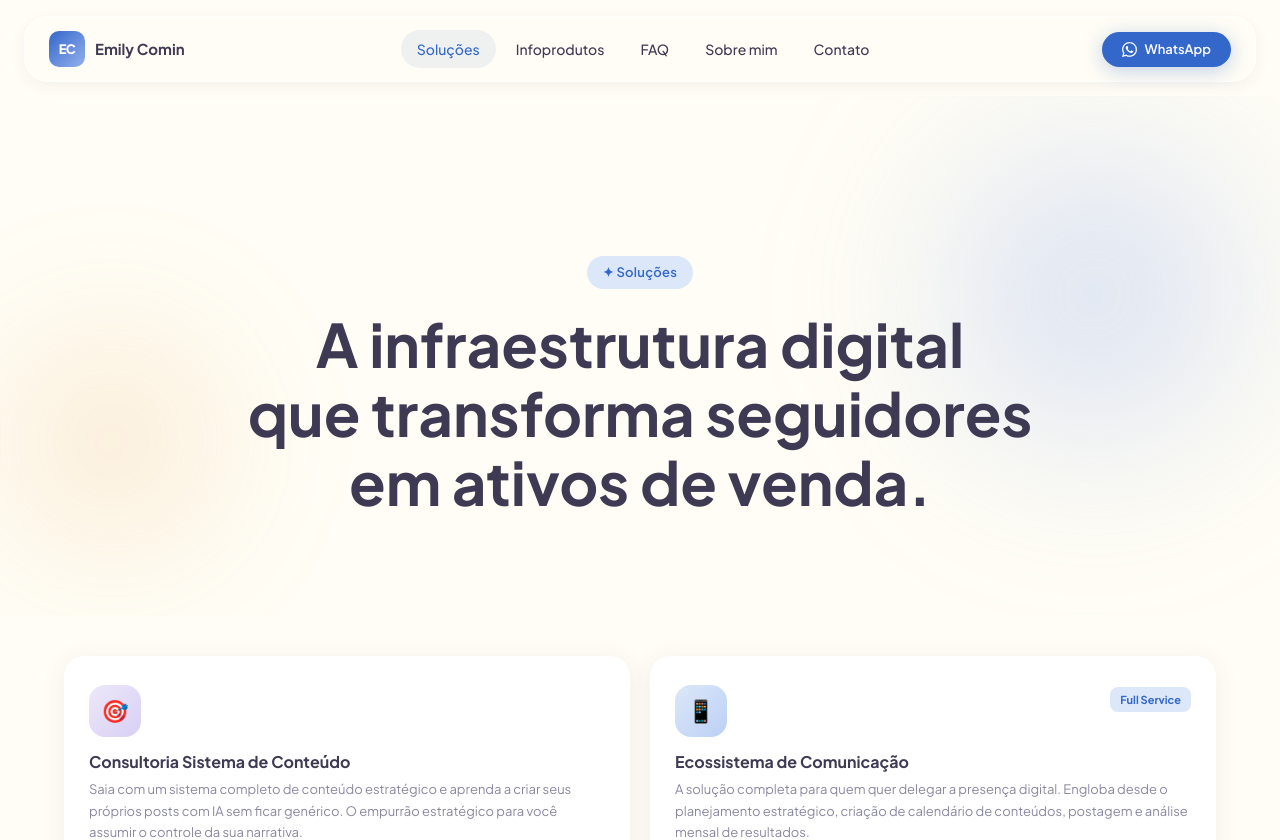
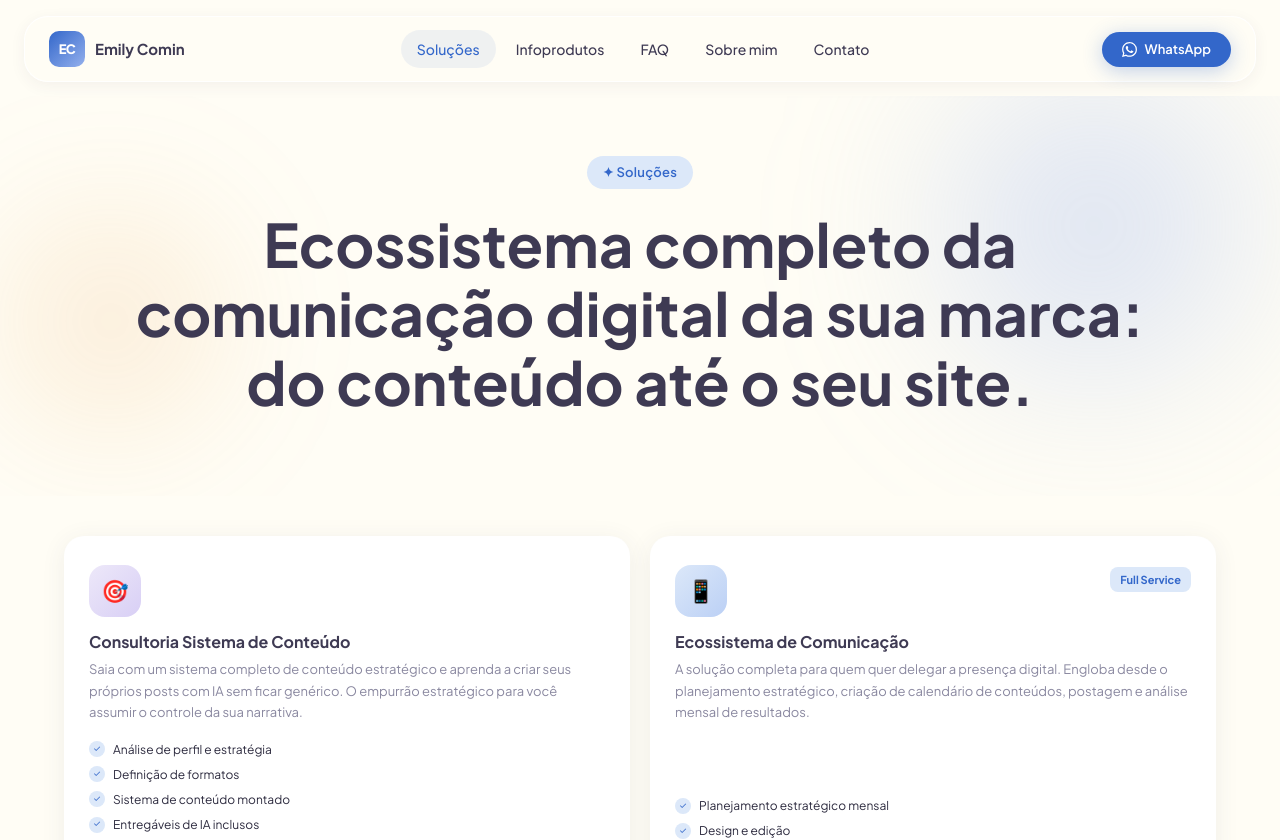
Before and after one commit to emilycomin/emilycominsocialmedia, a React (Vite) app: page /solucoes in a window 1280 px wide. Shown: the top 840 px of the page. Built offline with nearby package versions, Linux system fonts and the light colour scheme.

Commit message:
alterações simples de layout na página de soluções

```diff
--- a/src/pages/Solucoes.jsx
+++ b/src/pages/Solucoes.jsx
@@ -18,12 +18,6 @@ const WhatsAppIcon = ({ size = 18 }) => (
 
 const categories = [
   {
-    id: 'conteúdo',
-    tag: '🧠 Conteúdo',
-    tagClass: 'tag-blue',
-    hook: 'Se você procura soluções para criação de conteúdo, gestão de redes ou posicionamento digital, está na seção certa.',
-    title: 'O Conteúdo',
-    subtitle: 'Para quem precisa de direção e inteligência de dados.',
     services: [
       {
         icon: '🎯',
@@ -62,7 +56,7 @@ const categories = [
         features: ['Solução de problemas operacionais', 'Ferramentas digitais exclusivas', 'Automação de processos internos'],
       },
       {
-        icon: '✨',
+        icon: '🤖',
         colorClass: 'icon-box-purple',
         title: 'Clube de IA para Empreendedoras',
         badge: 'Em breve!',
@@ -88,14 +82,14 @@ export default function Solucoes() {
     <div style={{ paddingTop: '96px' }}>
 
       {/* HEADER */}
-      <section className="page-header" style={{ paddingBottom: '80px' }}>
-        <div style={{ position: 'absolute', top: '-10%', right: '-5%', width: 500, height: 500, borderRadius: '50%', background: 'radial-gradient(circle, rgba(148,176,237,0.4) 0%, transparent 65%)', filter: 'blur(70px)', pointerEvents: 'none' }} />
+      <section className="page-header" style={{ padding: '60px' }}>
+        <div style={{ position: 'absolute', top: '-30%', right: '-5%', width: 500, height: 500, borderRadius: '50%', background: 'radial-gradient(circle, rgba(148,176,237,0.4) 0%, transparent 65%)', filter: 'blur(70px)', pointerEvents: 'none' }} />
         <div style={{ position: 'absolute', bottom: '0', left: '-5%', width: 350, height: 350, borderRadius: '50%', background: 'radial-gradient(circle, rgba(232,161,78,0.22) 0%, transparent 65%)', filter: 'blur(60px)', pointerEvents: 'none' }} />
 
         <div className="container" style={{ position: 'relative', zIndex: 1 }}>
           <div className="tag tag-blue fade-up" style={{ marginBottom: 20 }}>✦ Soluções</div>
           <h1 className="fade-up delay-1">
-            A infraestrutura digital<br />que transforma seguidores<br />em ativos de venda.
+            Ecossistema completo da <br /> comunicação digital da sua marca: <br/>do conteúdo até o seu site.
           </h1>
         </div>
       </section>
```
